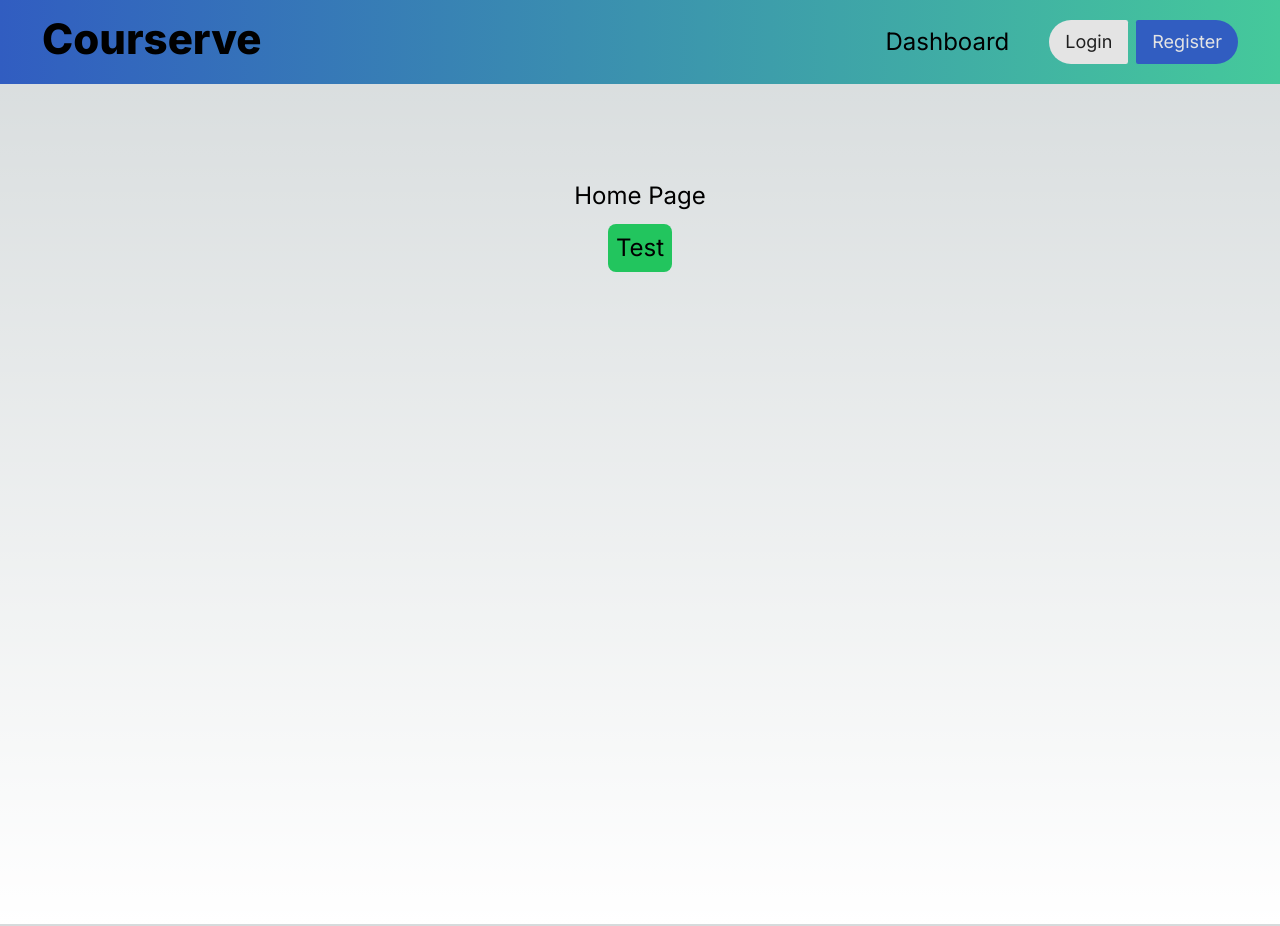
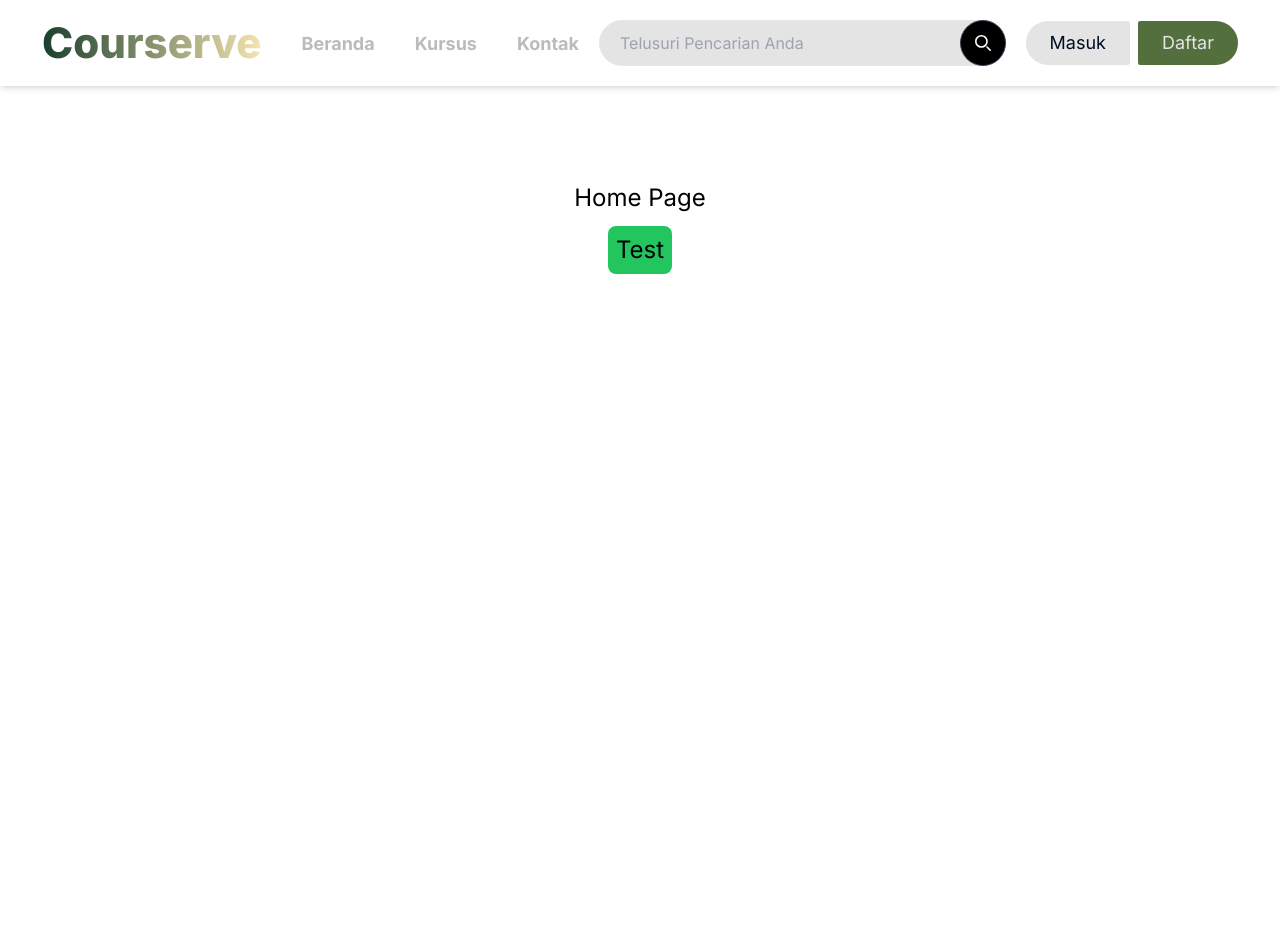
Before and after one commit to hmutaz/Courserve, a Next.js app: page / in a window 1280 px wide. Built offline with nearby package versions, Linux system fonts and the light colour scheme; no server answers.

Commit message:
Reworked NavBar Design

```diff
--- a/src/app/globals.css
+++ b/src/app/globals.css
@@ -10,9 +10,9 @@
 
 @media (prefers-color-scheme: dark) {
   :root {
-    --foreground-rgb: 255, 255, 255;
-    --background-start-rgb: 0, 0, 0;
-    --background-end-rgb: 0, 0, 0;
+    --foreground-rgb: 0, 0, 0;
+    --background-start-rgb: 255, 255, 255;
+    --background-end-rgb: 255, 255, 255;
   }
 }
 
@@ -22,8 +22,7 @@ body {
       to bottom,
       transparent,
       rgb(var(--background-end-rgb))
-    )
-    rgb(var(--background-start-rgb));
+    );
 }
 
 @layer utilities {
--- a/src/components/Navbar.tsx
+++ b/src/components/Navbar.tsx
@@ -1,30 +1,38 @@
-import React from 'react';
-import Link from 'next/link';
-import Button from './Button';
+import React from "react";
+import Link from "next/link";
+import Button from "./Button";
+import NavbarLink from "./NavbarLink";
+import SearchBar from "./SearchBar";
 
 const Navbar = () => {
   return (
     <>
-            <ul className='bg-gradient-to-r from-[#315DC1] to-[#45C99B] flex justify-between px-[42px] py-5 items-center'>
-                <div>
-                    <Link className='text-[42px] font-extrabold' href="/">
+      <div className="bg-white shadow-md flex justify-between px-[42px] py-5 items-center">
+        <div className="flex gap-10 items-center">
+          <Link
+            className="text-[42px] font-extrabold text-transparent bg-clip-text bg-gradient-to-r from-[#193E2D] to-[#F6E5AF]"
+            href="/"
+          >
             Courserve
           </Link>
+          <ul className="flex gap-10">
+            <li><NavbarLink href="/dashboard">Beranda</NavbarLink></li>
+            <li><NavbarLink href="/dashboard">Kursus</NavbarLink></li>
+            <li><NavbarLink href="/dashboard">Kontak</NavbarLink></li>
+          </ul>
         </div>
-                <div className='flex gap-10 items-center'>
-                    <Link href="/dashboard">
-                        <li>Dashboard</li>
-                    </Link>
-                    <div className='flex gap-2 items-center'>
-                        <Button classes='px-4 bg-[#E4E4E4] text-[#1F1F1F] text-lg rounded-l-[50px] rounded-r-[5px]'>
-                            Login
+        <SearchBar/>
+        <div className="flex gap-10 items-center">
+          <div className="flex gap-2 items-center">
+            <Button classes="px-6 bg-[#E4E4E4] text-[#000E23] text-lg rounded-l-[50px] rounded-r-[5px]">
+              Masuk
             </Button>
-                        <Button classes='px-4 bg-[#315DC1] text-[#E4E4E4] text-lg rounded-r-[50px] rounded-l-[5px]'>
-                            Register
+            <Button classes="px-6 bg-[#536F3E] text-[#E4E4E4] text-lg rounded-r-[50px] rounded-l-[5px]">
+              Daftar
             </Button>
           </div>
         </div>
-            </ul>
+      </div>
     </>
   );
 };
--- /dev/null
+++ b/src/components/NavbarLink.tsx
@@ -0,0 +1,17 @@
+import Link from "next/link";
+import React, { use } from "react";
+
+interface Props {
+    href: string;
+    children: string;
+}
+
+const NavbarLink = ({href, children} : Props) => {
+    return (
+        <Link href={href} className="font-bold text-[18px] text-[#BBBBBB]">
+            {children}
+        </Link>
+    )
+}
+
+export default NavbarLink
--- /dev/null
+++ b/src/components/SearchBar.tsx
@@ -0,0 +1,23 @@
+import React from "react";
+
+const SearchBar = () => {
+    return (
+        <>
+            <form className="flex items-center mx-5 w-full max-w-xl">
+                <label htmlFor="simple-search" className="sr-only">Search</label>
+                <div className="relative w-full">
+                    <input type="text" id="simple-search" className="bg-[#E4E4E4] text-[#000E23] border text-base rounded-full focus:ring-gray-500 focus:border-gray-500 outline-none block w-full p-2.5 px-5" placeholder="Telusuri Pencarian Anda" required />
+                    <button type="submit" className="p-3.5 absolute end-0 top-0 bottom-0 text-sm font-medium text-white bg-black rounded-full border border-gray-700 hover:bg-gray-800 focus:ring-4 focus:outline-none focus:ring-gray-300">
+                        <svg className="w-4 h-4" aria-hidden="true" xmlns="http://www.w3.org/2000/svg" fill="none" viewBox="0 0 20 20">
+                            <path stroke="currentColor" stroke-linecap="round" stroke-linejoin="round" stroke-width="2" d="m19 19-4-4m0-7A7 7 0 1 1 1 8a7 7 0 0 1 14 0Z" />
+                        </svg>
+                        <span className="sr-only">Search</span>
+                    </button>
+                </div>
+            </form>
+
+        </>
+    )
+}
+
+export default SearchBar
```
Lines whose indentation alone changed are shown as unchanged.
